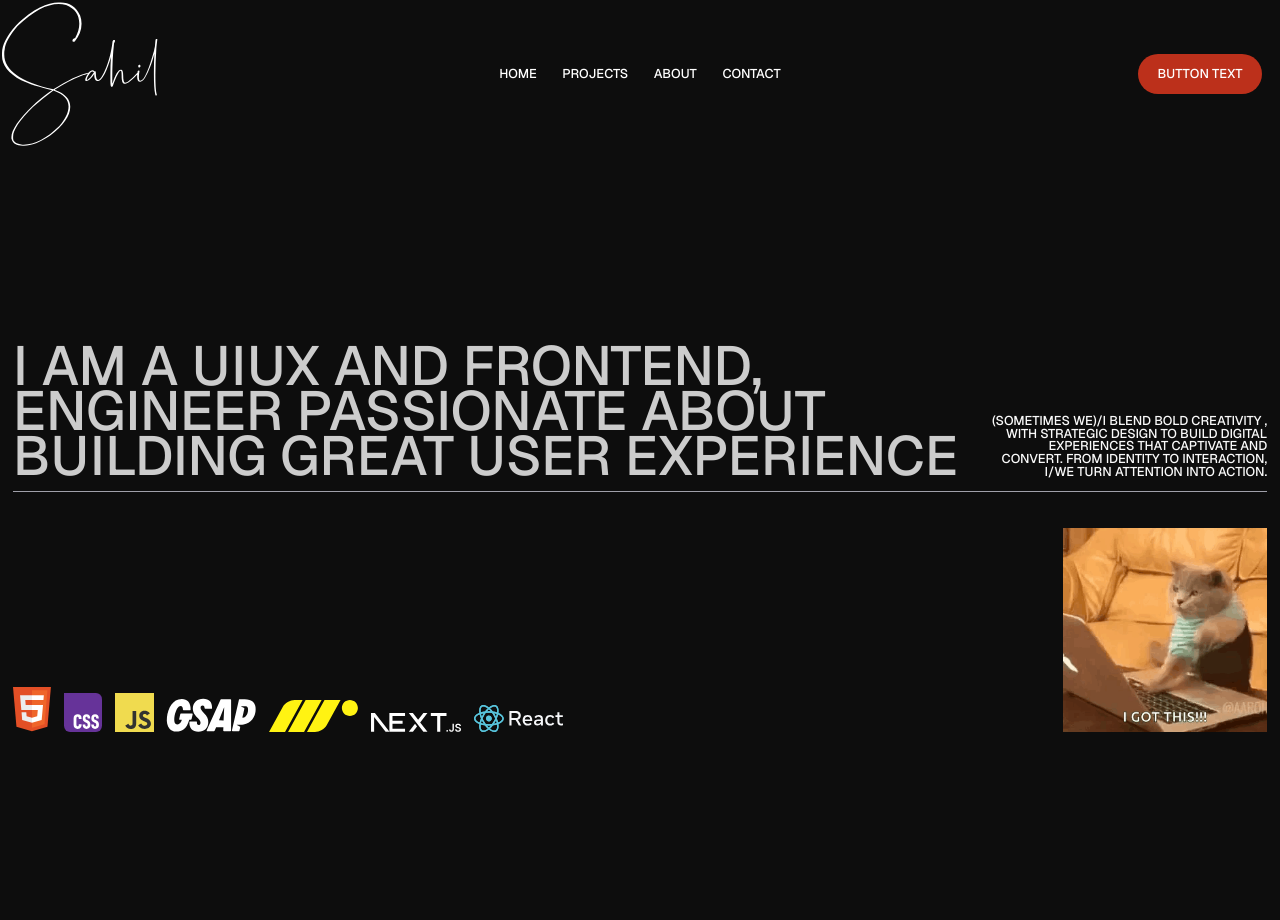
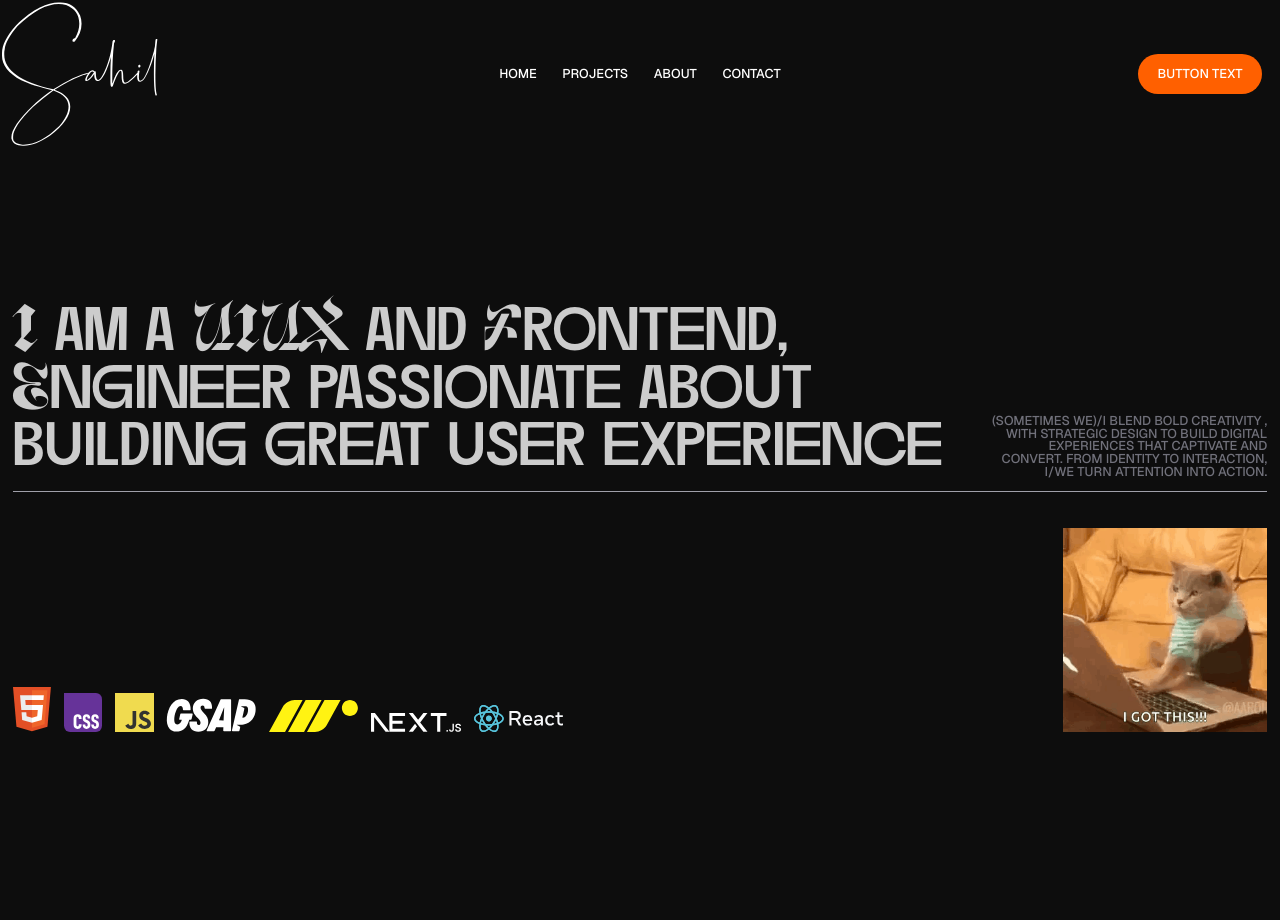
Before and after one commit to root-pik4chu/personalPortfollio, a React (Vite) app: page / in a window 1280 px wide. Shown: the part 6-926 px from the top of the page. Built offline with nearby package versions, Linux system fonts and the light colour scheme.

Commit message:
done with hero ... now add animations

```diff
--- a/src/Pages/HomePage.jsx
+++ b/src/Pages/HomePage.jsx
@@ -20,14 +20,14 @@ const HomePage = () => {
     {
       id: "02",
       title: "UI/UX Design",
-    stack: ["Figma", "Wireframes", "Prototyping", "User Flows", "Accessibility"],
+      stack: ["Figma", "Wireframes", "Prototyping", "User Flows"],
       description:
         "Designing experiences that feel natural and intuitive. From wireframes to polished visuals, I focus on both aesthetics and usability to create delightful user journeys.",
     },
   ];
   return (
-    <div>
-      <div className="w-full h-[80vh]  text-zinc-50">
+    <div className="text-zinc-500 ">
+      <div className="w-full h-[80vh]  ">
         <div className="w-full h-[15vh] "></div>
         <div className="flex w-full h-[16vw]">
           <div className="w-[78vw] h-full flex flex-col justify-end">
@@ -94,17 +94,15 @@ const HomePage = () => {
         </div>
       </div>
       {/* projects */}
-      <div className="w-full h-[230vh] text-white">
+      <div className="w-full h-[230vh] ">
         <div className="space"></div>
         <div className="w-full h-[15vh]">
-          <div className="text-[6vw]  uppercase leading-[5.5vw] ">
-            <h1>freelance projects</h1>
+          <div className="text-[6vw]  leading-[5.5vw] ">
+            <h1>freelance projects.</h1>
           </div>
           <div className="">
             <p>Whatever Client Wants i Create </p>
           </div>
-
-
         </div>
         <div className="space_1"></div>
 
@@ -141,16 +139,15 @@ const HomePage = () => {
       <div className="space"></div>
       {/* more porjects */}
 
-
       {/* services */}
-      <div className="w-full h-[130vh] text-white">
+      <div className="w-full h-[130vh] ">
         <div className="space"></div>
         <h1>services</h1>
         {/* <p>things i can do </p> */}
         <div className="space_1"></div>
 
         {
-            <div className="w-full text-white border-b border-zinc-700">
+          <div className="w-full  border-b border-zinc-700">
             {skillsData.map((item, index) => (
               <div
                 key={index}
@@ -172,7 +169,9 @@ const HomePage = () => {
                         </div>
                       ))}
                     </div>
-              <p className="text-sm leading-relaxed">{item.description}</p>
+                    <p className="text-sm leading-relaxed">
+                      {item.description}
+                    </p>
                   </div>
                   <div>
                     <SplitButton />
@@ -188,14 +187,15 @@ const HomePage = () => {
       {/* testimonials */}
       <div className="w-full h-screen ">
         <div className="space_1"></div>
-        <h1>Testimonials</h1>
+        <div className="w-full "><h1>testimonials</h1></div>
         {/* <p>things i can do </p> */}
         <div className="space_1"></div>
         <HorizontalCarousel />
+      </div>
+      {/* footer */}
 
 
-      </div>
-      {/* footer */}
+
     </div>
   );
 };
--- a/src/components/horizontalCarousal/HorizontalCarousel.jsx
+++ b/src/components/horizontalCarousal/HorizontalCarousel.jsx
@@ -86,7 +86,7 @@ const HorizontalCarousel = () => {
     const render = () => {
       requestAnimationFrame(render);
 
-      scrollData.current.y = lerp(scrollData.current.y, scrollData.current.scrollY, 0.09);
+      scrollData.current.y = lerp(scrollData.current.y, scrollData.current.scrollY, 0.07);
       dispose(scrollData.current.y);
 
       const scrollSpeed = scrollData.current.y - scrollData.current.oldScrollY;
@@ -124,16 +124,17 @@ const HorizontalCarousel = () => {
           counterIncrement: 'count',
         }}
       >
+        {/* bg-[#BC301B] */}
         <figure
-          className="absolute w-full h-full bg-[#BC301B] pointer-events-none select-none"
+          className="absolute w-full h-full bg-[#FF6000] pointer-events-none select-none"
           style={{ transformOrigin: 'center' }}
         >
-          <div className="w-full h-full p-[1vw] text-white flex flex-col">
-            <h4 className="text-lg font-semibold">infrawave</h4>
+          <div className="w-full h-full p-[1vw]  flex flex-col">
+            <h5 className="text-lg font-semibold">infrawave</h5>
             <div className="space_1" />
-            <h4 className=" w-[80%] text-sm leading-relaxed">
+            <h5 className=" w-[80%] text-sm leading-relaxed">
               Sahil truly elevated our brand with the animated website he built for Infrawave Solutions. Every scroll and interaction feels intentional and polished. He’s not just a developer—he understands user experience and delivers with precision. Highly recommended!
-            </h4>
+            </h5>
             <div className="mt-auto text-sm  font-medium">
               <h4> — root</h4>
             </div>
--- a/src/index.css
+++ b/src/index.css
@@ -15,6 +15,13 @@
 @font-face {
    font-family: s3;
    src: url(../fonts/LibreCaslonText-Italic.ttf);
+}
+@font-face {
+   font-family: s5;
+   src: url(../fonts/DIRTYLINE\ 36DAYSOFTYPE\ 2022.OTF);
+}
+::-webkit-scrollbar{
+   display: none;
 }
 /* @font-face {
    font-family: s3;
@@ -57,11 +64,11 @@ p{
 
 h1{
    color: #cccccc;
-   font-family: s2;
+   font-family: s5;
    font-weight: 500;
-   font-size: 4.3vw;
-   line-height: 3.5vw;
-   text-transform: uppercase;
+   font-size: 4.8vw;
+   line-height: 4.5vw;
+   /* text-transform: uppercase; */
 }
 
 
@@ -89,12 +96,22 @@ h4{
 
    font-family: s2;
    font-weight: 100;
+   font-size: 1vw;
+   line-height: 1.5vw;
+   text-transform: capitalize;
+   /* font-style: italic; */
+   color: #ececec;
+}
+h5{
+
+   font-family: s2;
+   font-weight: 100;
    font-size: 1.5vw;
    line-height: 1.5vw;
    text-transform: capitalize;
    /* font-style: italic; */
+   color: #ececec;
 }
-
 
 
 :root {
@@ -133,7 +150,7 @@ h4{
     border-radius: 2vw;
 
   z-index: 1;
-  background-color: #BC301B;
+  background-color: #FF6000;
   transition: transform var(--animation-default), background-color 0.1s ease-in-out;
 }
 
@@ -141,7 +158,7 @@ h4{
 .button p {
   text-shadow: 0px 1.25em currentColor;
   color: #ffffff;
-
+  /* text-decoration: ; */
 }
 
 
--- a/src/layout/RootLayout.jsx
+++ b/src/layout/RootLayout.jsx
@@ -2,33 +2,59 @@ import React, { useEffect } from "react";
 import Navbar from "../components/Navbar";
 import { Outlet } from "react-router";
 import Lenis from "lenis";
+import SplitButton from "../components/anotherButton/SplitButton";
 const RootLayout = () => {
   useEffect(() => {
     const lenis = new Lenis({
       duration: 1.4,
       easing: (t) => Math.min(1, 1.001 - Math.pow(2, -10 * t)),
       smoothWheel: true,
-
     });
-    function raf(time){
+    function raf(time) {
       lenis.raf(time);
       requestAnimationFrame(raf);
     }
 
     requestAnimationFrame(raf);
 
-    return () =>{
+    return () => {
       lenis.destroy();
-    }
-
+    };
   }, []);
-
+  //
   return (
     <div className="bg-[#0D0D0D]">
       <Navbar />
       <div className="w-full px-[1vw]">
         <Outlet />
       </div>
+      <footer className="w-full h-[60vh] relative px-[1vw]">
+        <div className="w-full h-full">
+          <div className="w-full h-[70%] ">
+            <h1 className="w-[80%]">
+              do you have a question, an idea, or a project you need help with?
+              contact us!
+            </h1>
+            <div className="space_1"></div>
+            <SplitButton />
+          </div>
+          <div className="w-full h-[20%] flex">
+            <div className="w-[33%] h-full flex justify-end flex-col">
+              <h5>sahilsaundale@gmail.com</h5>
+            <h5>+91 9284916631</h5>
+            </div>
+           <div className="w-[33%] h-full flex justify-end flex-col">
+              <h5>LinkedIn</h5>
+            <h5>x [twittttr]</h5>
+
+            </div>
+            <div className="w-[33%] h-full flex justify-end flex-col">
+              <h5>Instagram - [ it's not working]</h5>
+            <h5>What's App -[see that number in left corner]</h5>
+            </div>
+          </div>
+        </div>
+      </footer>
     </div>
   );
 };
```
Also changed, not shown: fonts/DIRTYLINE 36DAYSOFTYPE 2022.OTF (added). Lines whose indentation alone changed are shown as unchanged.
